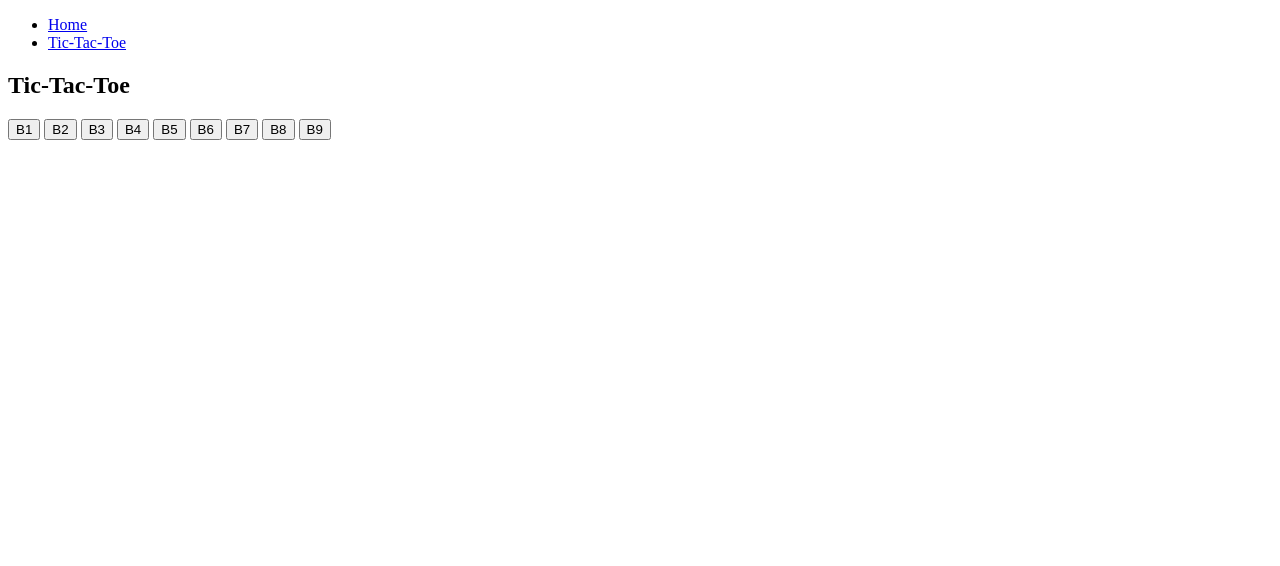
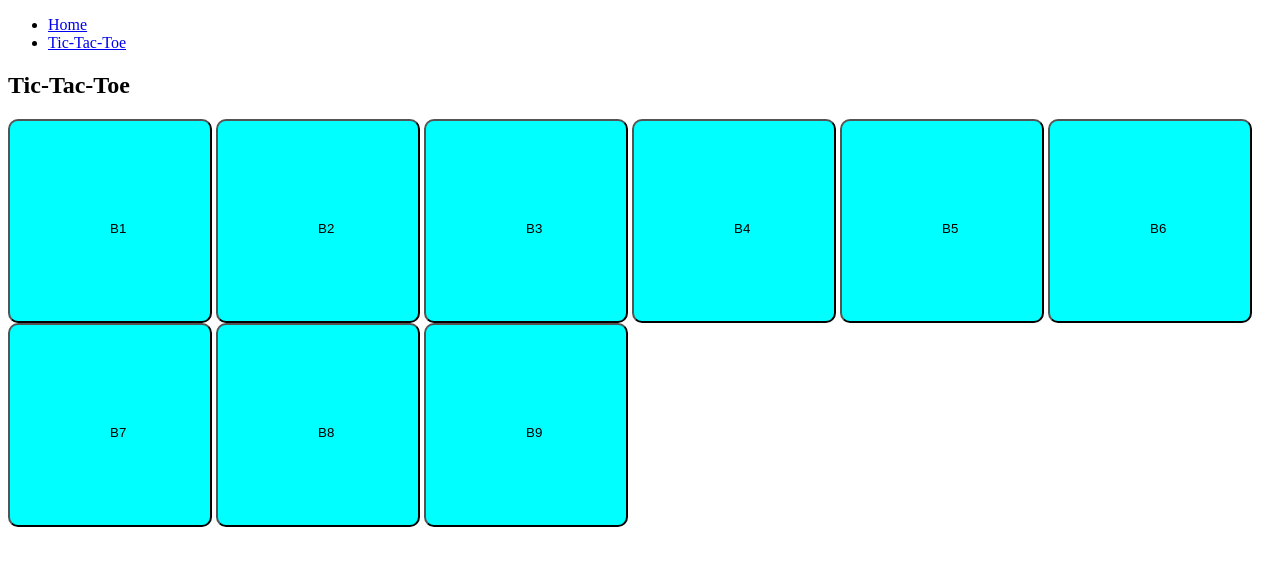
Before and after one commit to kevinru2023/wintertermproject, a plain HTML site: page Tic.html in a window 1280 px wide. Drawn offline with Linux system fonts and the light colour scheme.

Commit message:
look at css files that is how you correctly change the css on each button shoutout to chatgpt fr

```diff
--- a/Tic.css
+++ b/Tic.css
@@ -1,8 +1,9 @@
-.button {
-    background-image: url('path-to-your-image.jpg');
-    width:20;
-    height:20;
-    padding:10;
-    border-radius:10;
+.button button{
+    background-image: none;
+    background-color: aqua;
+    width: 200px;
+    height:150px;
+    padding:100px;
+    border-radius:10px;
     /* Other button styles */
   }
--- a/Tic.html
+++ b/Tic.html
@@ -1,6 +1,7 @@
 <!DOCTYPE html>
 <html lang="en">
 <head>
+    <link rel="stylesheet" href="Tic.css">
     <meta charset="UTF-8">
     <meta name="viewport" content="width=device-width, initial-scale=1.0">
     <title>Benny's Arcade</title>
@@ -14,6 +15,7 @@
                 </ul>
         </nav>
     <h1> Tic-Tac-Toe</h1>
+    <div class="button">
         <button id ="b1">B1</button>
         <button id ="b2">B2</button>
         <button id ="b3">B3</button>
@@ -23,7 +25,8 @@
         <button id="b7">B7</button>
         <button id="b8">B8</button>
         <button id="b9">B9</button>
-    <!--<script src ="Tic.js"></script> -->
+    </div>
+    <script src ="Tic.js"></script>
     <!-- Need css for each button so I can change the background of the button-->
 </div>
 </div>
--- a/Tic.js
+++ b/Tic.js
@@ -8,17 +8,18 @@ document.addEventListener("DOMContentLoaded", function(event){
 
     function change(button, square)
     {
-        if(square == 0 && win != true)
+        let bttn = document.getElementById(button)
+        if(square === 0 && win != true)
         {
-            if(currentplayer == "x")
+            if(currentplayer === "x")
             {
-                button.style.backgroundImage ="chainsaws.jpg";
+                bttn.style.backgroundImage="chainsaws.jpg";
                 square = 1;
                 currentplayer = "o";
             }
-            else if(currentplayer == "o")
+            else if(currentplayer === "o")
             {
-                button.style.backgroundImage="log.jpg";
+                bttn.style.backgroundImage="log.jpg";
                 square = 2;
                 currentplayer = "x";
             }
@@ -26,7 +27,7 @@ document.addEventListener("DOMContentLoaded", function(event){
 
     }
 
-    document.getElementById("b1").addEventListener("Click",change("b1", s1));
+    document.getElementById("b1").addEventListener("Click",change.bind(null, "b1", s1));
     document.getElementById("b2").addEventListener("Click",change("b2", s2));
     document.getElementById("b3").addEventListener("Click",change("b3", s3));
     document.getElementById("b4").addEventListener("Click",change("b4", s4));
```
Lines whose indentation alone changed are shown as unchanged.
